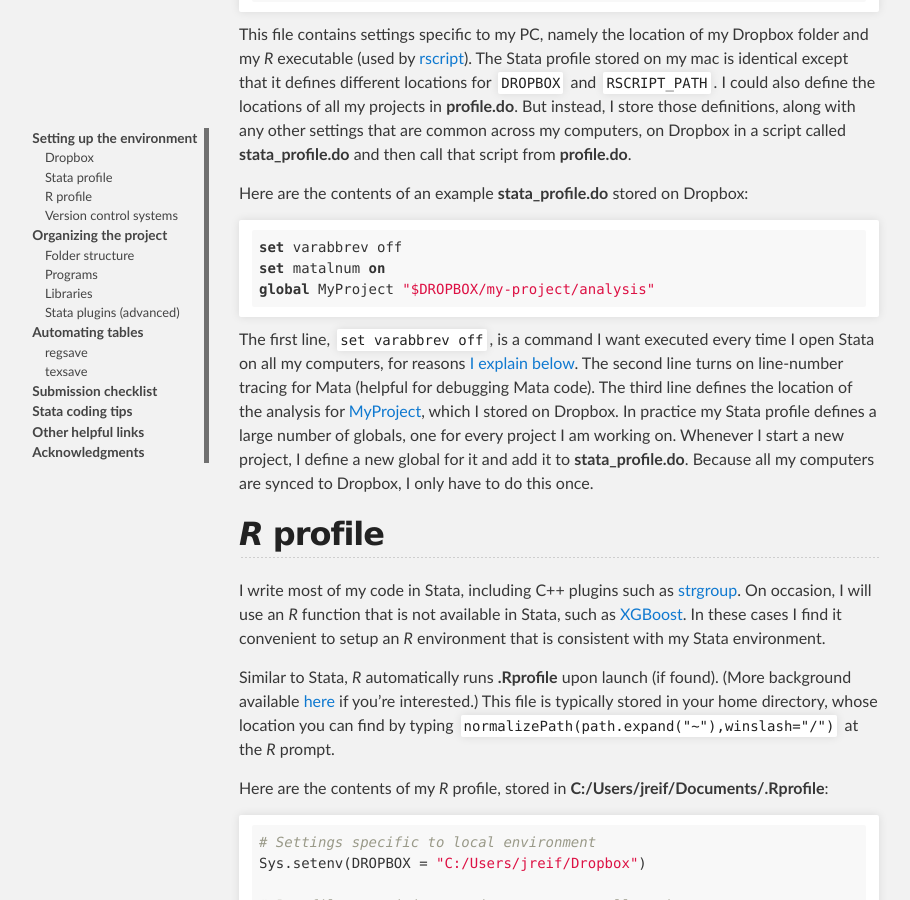
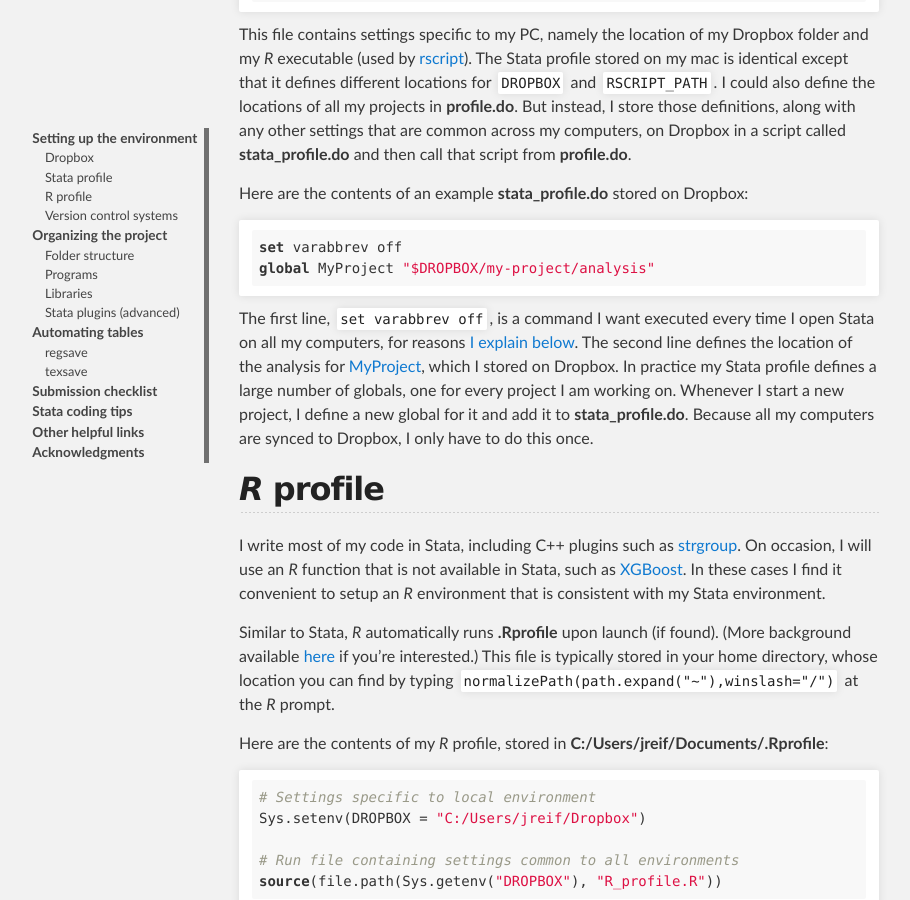
Before and after one commit to maskegger/guide, a Jekyll site: the page built from index.md, in a window 1280 px wide and 900 px high, scrolled down 2364 px. Shown: the whole window, without its empty margins (81-991 px from the left). Built offline with Jekyll 4.4.1, drawn with Linux system fonts in a browser that asks for light colours; our own code applies the rules of GitHub Pages for plain Markdown files.

Commit message:
Update index.md

````diff
--- a/index.md
+++ b/index.md
@@ -60,11 +60,10 @@ This file contains settings specific to my PC, namely the location of my Dropbox
 Here are the contents of an example **stata_profile.do** stored on Dropbox:
 ```stata
 set varabbrev off
-set matalnum on
 global MyProject "$DROPBOX/my-project/analysis"
 ```
 
-The first line, `set varabbrev off`, is a command I want executed every time I open Stata on all my computers, for reasons [I explain below](#good_coding_practice). The second line turns on line-number tracing for Mata (helpful for debugging Mata code). The third line defines the location of the analysis for [MyProject](https://github.com/reifjulian/my-project), which I stored on Dropbox. In practice my Stata profile defines a large number of globals, one for every project I am working on. Whenever I start a new project, I define a new global for it and add it to **stata_profile.do**. Because all my computers are synced to Dropbox, I only have to do this once.
+The first line, `set varabbrev off`, is a command I want executed every time I open Stata on all my computers, for reasons [I explain below](#good_coding_practice). The second line defines the location of the analysis for [MyProject](https://github.com/reifjulian/my-project), which I stored on Dropbox. In practice my Stata profile defines a large number of globals, one for every project I am working on. Whenever I start a new project, I define a new global for it and add it to **stata_profile.do**. Because all my computers are synced to Dropbox, I only have to do this once.
 
 ## *R* profile
 
````
